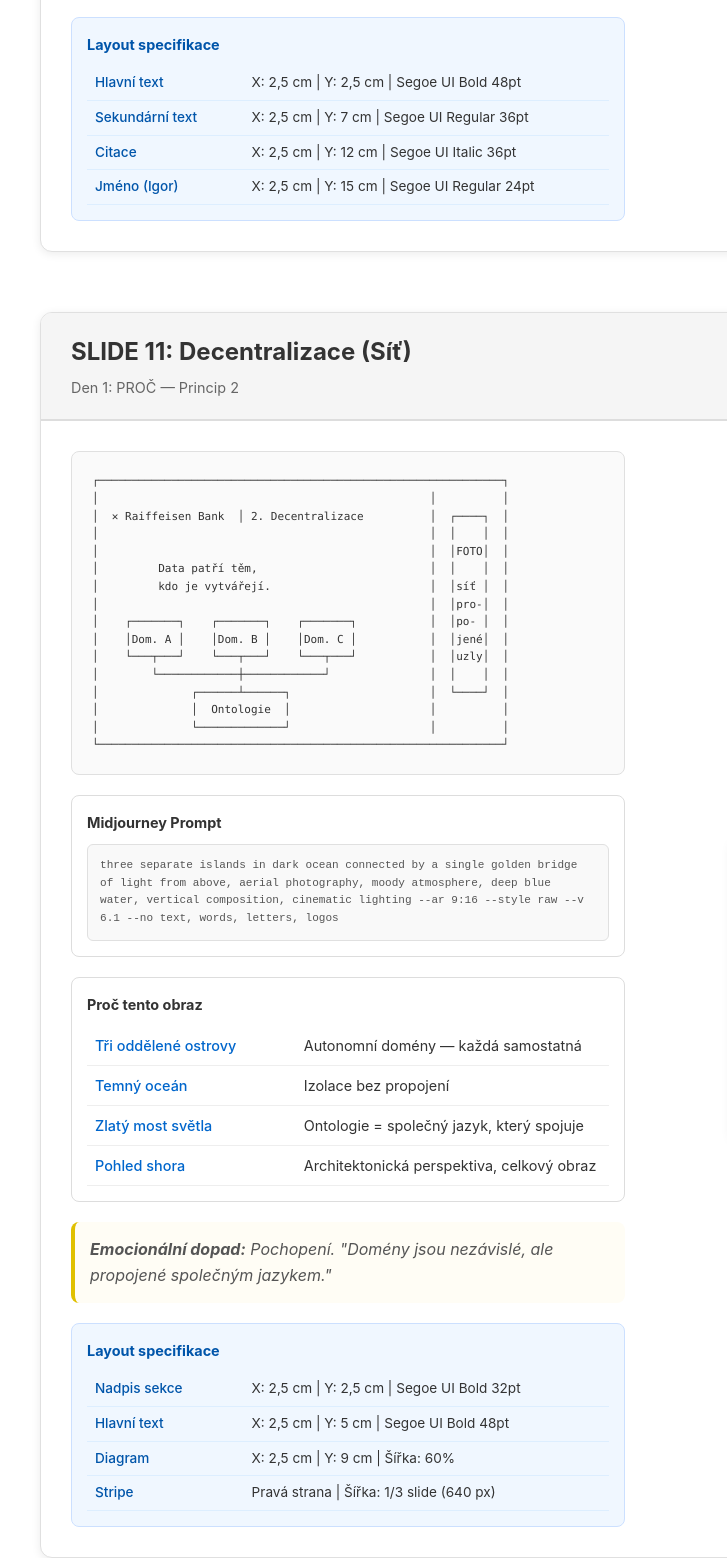
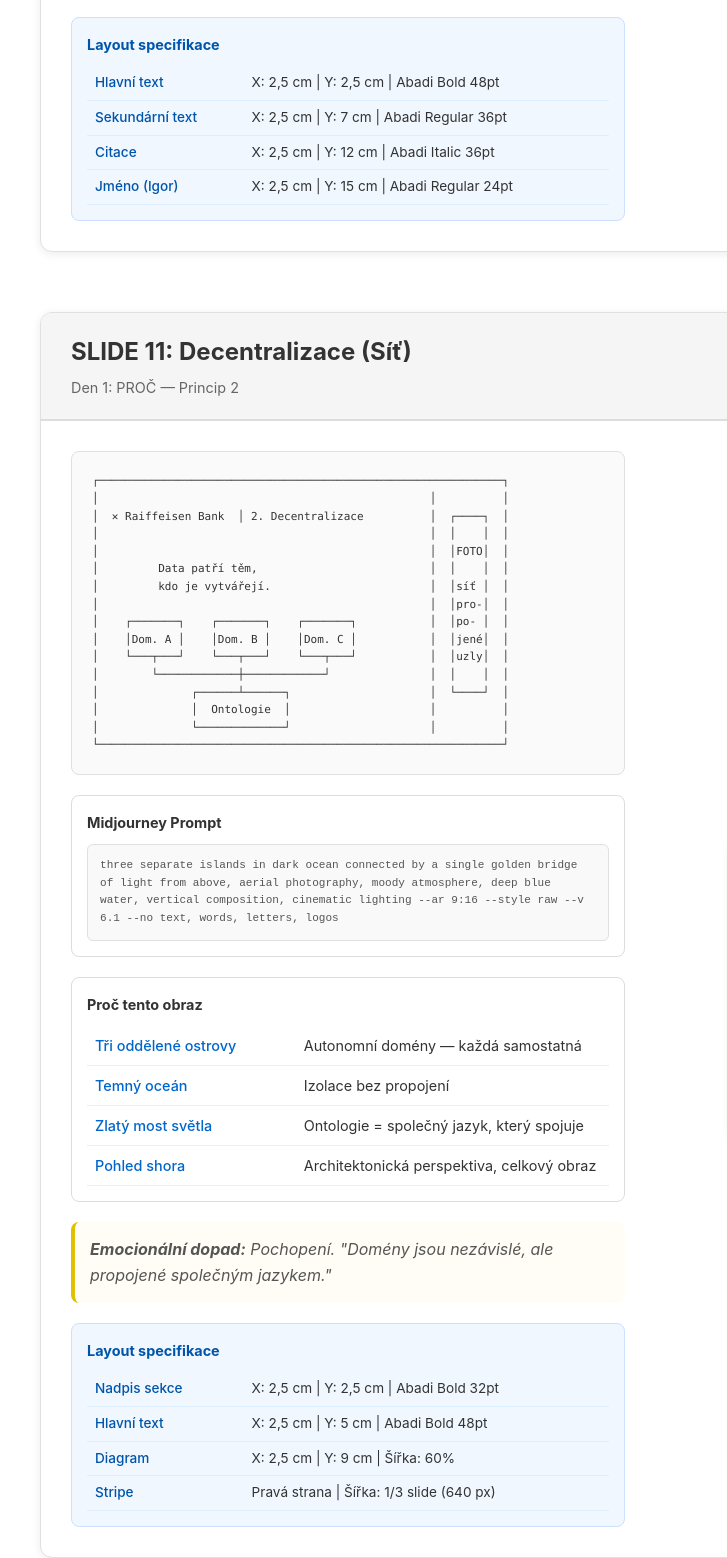
Before and after one commit to lukasmazanek/public, a plain HTML site: page presentation-room/index.html in a window 1280 px wide. Shown: the part 2471-4029 px from the top of the page, 0-727 px from the left. Drawn offline with Linux system fonts and the light colour scheme.

Commit message:
docs: Change font to Abadi in preview

```diff
--- a/presentation-room/index.html
+++ b/presentation-room/index.html
@@ -11,7 +11,7 @@
             box-sizing: border-box;
         }
         body {
-            font-family: -apple-system, BlinkMacSystemFont, 'Segoe UI', Roboto, sans-serif;
+            font-family: -apple-system, BlinkMacSystemFont, 'Abadi', Roboto, sans-serif;
             background: #ffffff;
             color: #333;
             line-height: 1.6;
@@ -307,19 +307,19 @@
                     <table>
                         <tr>
                             <td>Hlavní text</td>
-                            <td>X: 2,5 cm | Y: 2,5 cm | Segoe UI Bold 48pt</td>
+                            <td>X: 2,5 cm | Y: 2,5 cm | Abadi Bold 48pt</td>
                         </tr>
                         <tr>
                             <td>Sekundární text</td>
-                            <td>X: 2,5 cm | Y: 7 cm | Segoe UI Regular 36pt</td>
+                            <td>X: 2,5 cm | Y: 7 cm | Abadi Regular 36pt</td>
                         </tr>
                         <tr>
                             <td>Citace</td>
-                            <td>X: 2,5 cm | Y: 12 cm | Segoe UI Italic 36pt</td>
+                            <td>X: 2,5 cm | Y: 12 cm | Abadi Italic 36pt</td>
                         </tr>
                         <tr>
                             <td>Jméno (Igor)</td>
-                            <td>X: 2,5 cm | Y: 15 cm | Segoe UI Regular 24pt</td>
+                            <td>X: 2,5 cm | Y: 15 cm | Abadi Regular 24pt</td>
                         </tr>
                     </table>
                 </div>
@@ -391,11 +391,11 @@
                     <table>
                         <tr>
                             <td>Nadpis sekce</td>
-                            <td>X: 2,5 cm | Y: 2,5 cm | Segoe UI Bold 32pt</td>
+                            <td>X: 2,5 cm | Y: 2,5 cm | Abadi Bold 32pt</td>
                         </tr>
                         <tr>
                             <td>Hlavní text</td>
-                            <td>X: 2,5 cm | Y: 5 cm | Segoe UI Bold 48pt</td>
+                            <td>X: 2,5 cm | Y: 5 cm | Abadi Bold 48pt</td>
                         </tr>
                         <tr>
                             <td>Diagram</td>
@@ -474,11 +474,11 @@
                     <table>
                         <tr>
                             <td>Nadpis sekce</td>
-                            <td>X: 2,5 cm | Y: 2,5 cm | Segoe UI Bold 32pt</td>
+                            <td>X: 2,5 cm | Y: 2,5 cm | Abadi Bold 32pt</td>
                         </tr>
                         <tr>
                             <td>Hlavní text</td>
-                            <td>X: 2,5 cm | Y: 5 cm | Segoe UI Bold 48pt</td>
+                            <td>X: 2,5 cm | Y: 5 cm | Abadi Bold 48pt</td>
                         </tr>
                         <tr>
                             <td>Diagram</td>
```
